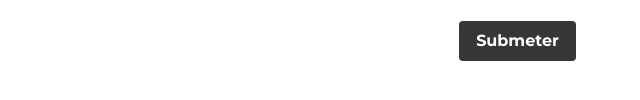
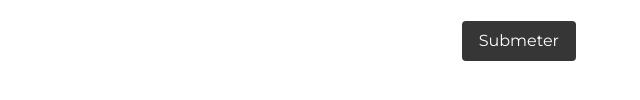
Before and after one commit to joanaboavida97/plataforma, a plain HTML site: page extras.html in a window 1280 px wide. Shown: the part 580-680 px from the top of the page, 640-1280 px from the left. Drawn offline with nearby package versions, Linux system fonts and the light colour scheme.

Commit message:
changed classes

```diff
--- a/extras.html
+++ b/extras.html
@@ -175,7 +175,7 @@
                     <div><p>Comentários:</p>
                         <div><br></div>
                         <textarea class="textarea" placeholder="Coloca aqui todo o tipo de URLs que acredites que são importantes para ajudar na seleção da tua candidatura"></textarea>
-                      <div class="is-pulled-right has-text-weight-bold">
+                      <div class="is-pulled-right has-text-weight-normal">
                         <div><br></div>
                         <a class="button is-dark">Submeter</a>
 
```
